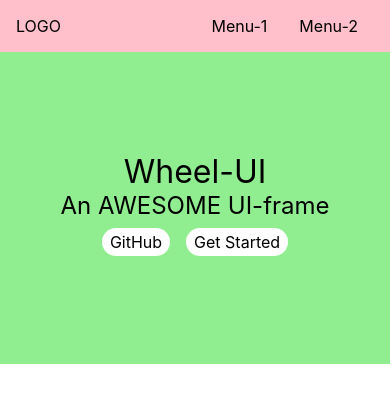
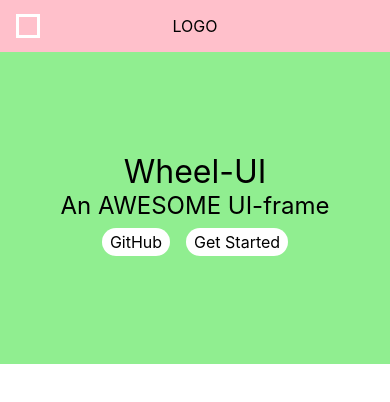
Before and after one commit to ST2020wa/wheel-ui-1, a Vue app: page / in a window 390 px wide. Shown: the top 402 px of the page. Built offline with nearby package versions, Linux system fonts and the light colour scheme.

Commit message:
optimize aside switch logic

```diff
--- a/src/App.vue
+++ b/src/App.vue
@@ -8,7 +8,8 @@
 export default {
   name: 'App',
   setup(){
-    const menuVisible = ref(false)
+    const width = document.documentElement.clientWidth;
+    const menuVisible = ref(width <= 500 ? false : true);
     provide('menuVisible', menuVisible) // 取名'menuVisible'，任何人想要使用menuVisible，只需要提供这个名字，这里的 provide 可以理解为 set
   }
 }
--- a/src/components/Topnav.vue
+++ b/src/components/Topnav.vue
@@ -1,10 +1,11 @@
 <template>
     <div class="topnav">
-      <div class="logo" @click="toggleMenu">LOGO</div>
+      <div class="logo">LOGO</div>
       <ul class="menu">
         <li>Menu-1</li>
         <li>Menu-2</li>
       </ul>
+      <span class="toggleAside"  @click="toggleMenu"></span>
     </div>
 </template>
 <script lang="ts">
@@ -26,6 +27,8 @@
   padding: 16px;
   position: relative;
   z-index: 10;
+  justify-content: center;
+  align-items: center;
   > .logo {
     max-width: 6em;
     margin-right: auto;
@@ -38,5 +41,21 @@
       margin: 0 1em;
     }
   }
+  > .toggleAside {
+    border: 3px solid white;
+    width: 24px;
+    height: 24px;
+    background: pink;
+    position: absolute;
+    left: 16px;
+    top: 50%;
+    transform: translateY(-50%);
+    display: none;
+  }
+  @media (max-width:500px){
+    > .menu{display: none;}
+    > .logo{margin: 0 auto;}
+    > .toggleAside{display: inline-block;}
+  }
 }
 </style>
--- a/src/views/Doc.vue
+++ b/src/views/Doc.vue
@@ -38,13 +38,8 @@
 <style lang="scss" scoped>
 aside {
   background: lightblue;
-  width: 150px;
+  width: 180px;
   padding: 16px;
-  position: fixed;
-  top: 0;
-  left: 0;
-  padding-top: 70px;
-  padding-right: 160px;
   > h2 {
     margin-bottom: 4px;
   }
@@ -53,5 +48,11 @@
       padding: 4px 0;
     }
   }
+  @media (max-width: 500px) {
+    position: fixed;
+    top: 0;
+    left: 0;
+    padding-top: 70px;
+  }
 }
 </style>
```
